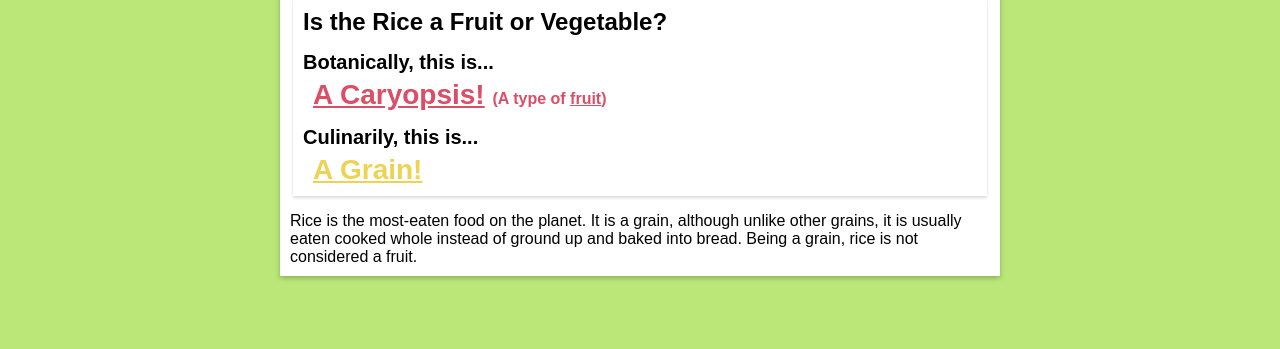
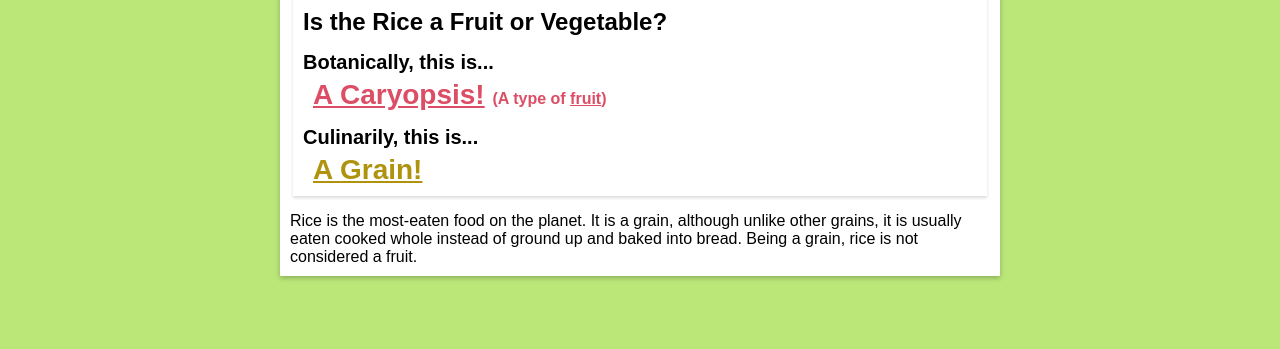
Before and after one commit to mminer237/fruitorvegetable, a Jekyll site: the page built from _items/rice.md, in a window 1280 px wide. Shown: the part 194-543 px from the top of the page. Built offline with Jekyll 4.4.1, drawn with Linux system fonts in a browser that asks for light colours.

Commit message:
Fix vegetable and grain contrast

```diff
--- a/css/style.scss
+++ b/css/style.scss
@@ -7,8 +7,10 @@
 $dark-secondary-color: hsl(84, 80%, 15%);
 $darkish-secondary-color: #39580a;
 $secondary-color: hsl(84, 80%, 31%);
+$lightishish-secondary-color: hsl(84, 75%, 39%);;
 $lightish-secondary-color: hsl(84, 70%, 69%);
 $light-secondary-color: hsl(84, 90%, 80%);
+$dark-grain-color: hsl(49, 86%, 37%);
 $grain-color: hsl(49, 82%, 63%);
 $nut-color: hsl(32, 72%, 50%);
 $black-hover-color: #333;
@@ -215,7 +217,7 @@
 		color: $darkish-secondary-color;
 	}
 	.grain .answer {
-		color: $grain-color;
+		color: $dark-grain-color;
 	}
 	:not(.fruit):not(.vegetable):not(.grain):not(.nut)>.answer a:hover {
 		color: $black-hover-color;
@@ -270,8 +272,11 @@
 	blockquote {
 		background-color: $darkish-secondary-color;
 	}
-	.vegetable .answer {
-		color: $lightish-secondary-color;
+	.type .vegetable .answer {
+		color: $lightishish-secondary-color;
+	}
+	.type .grain .answer {
+		color: $grain-color;
 	}
 	.answer:hover {
 		color: #FFF;
```
